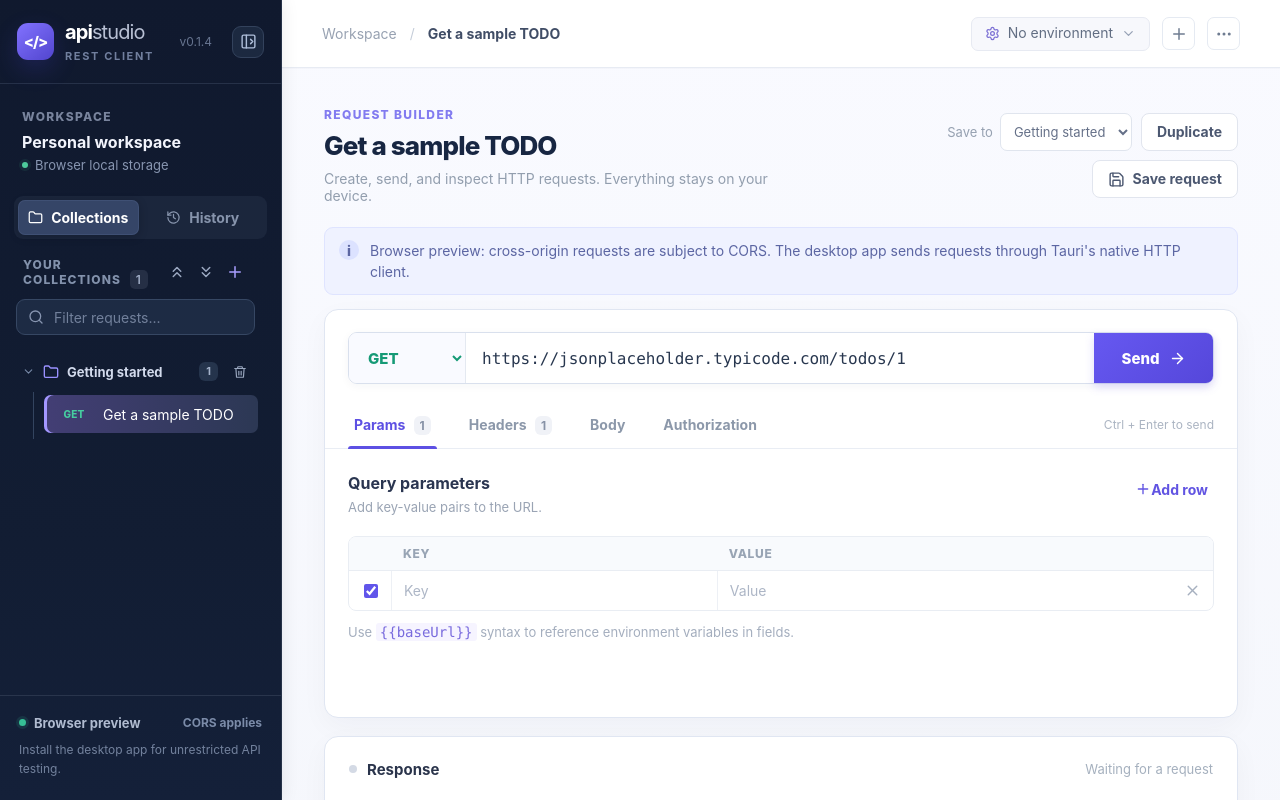
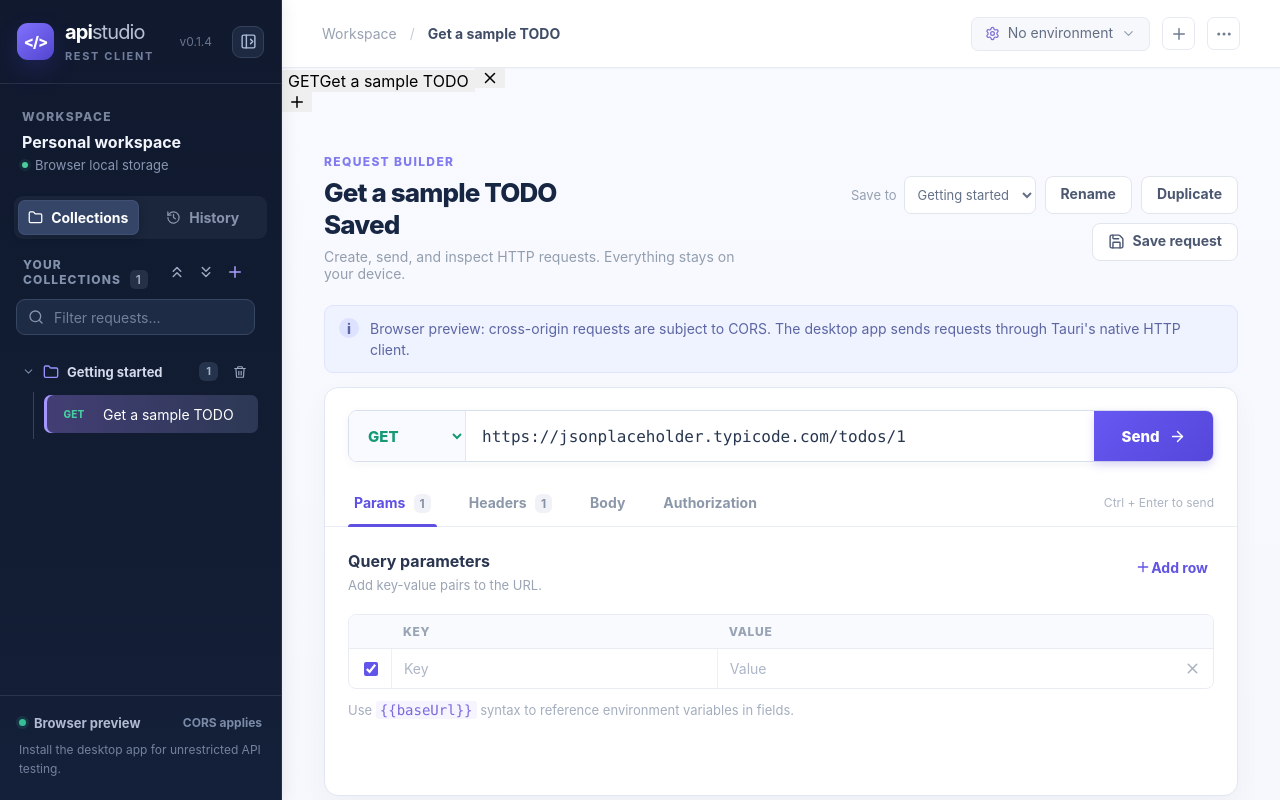
Before and after one commit to mehrdadbahrainy/api-studio, an Angular app: page / in a window 1280 px wide. Shown: the top 800 px of the page. Built offline with nearby package versions, Linux system fonts and the light colour scheme.

Commit message:
ui(tabs): accessible request tab bar, rename, unsaved badge and safe-close dialog

```diff
--- a/src/app/app.component.html
+++ b/src/app/app.component.html
@@ -82,10 +82,31 @@
       </div>
     </header>
 
+
+    <nav class="open-request-tabs" role="tablist" aria-label="Open requests">
+      @for(tab of requestTabs;track tab.key){
+        <div class="open-request-tab" [class.active]="tab.key===activeTabKey">
+          <button type="button" class="open-tab-select" role="tab" [attr.aria-selected]="tab.key===activeTabKey"
+            [attr.aria-label]="'Open '+tab.draft.name" (click)="switchRequestTab(tab.key)"
+            [title]="tab.draft.name">
+            <span class="tab-method" [ngClass]="methodStyle(tab.draft.method)">{{tab.draft.method}}</span>
+            <span class="tab-name">{{tab.draft.name || 'Untitled request'}}</span>
+            @if(isTabDirty(tab)){<span class="unsaved-dot" title="Unsaved changes" aria-label="Unsaved changes"></span>}
+          </button>
+          <button type="button" class="close-request-tab" [attr.aria-label]="'Close tab '+tab.draft.name"
+            title="Close tab (Ctrl+W)" (click)="requestCloseTab(tab.key)">
+            <svg class="ui-icon" viewBox="0 0 24 24" aria-hidden="true"><use href="assets/lucide.svg#x"></use></svg>
+          </button>
+        </div>
+      }
+      <button type="button" class="new-request-tab" (click)="newRequest()" title="Open new request tab" aria-label="Open new request tab">
+        <svg class="ui-icon" viewBox="0 0 24 24" aria-hidden="true"><use href="assets/lucide.svg#plus"></use></svg>
+      </button>
+    </nav>
     <div class="page-content">
       <div class="headline">
-        <div><p class="kicker">REQUEST BUILDER</p><h1><input class="request-name-input" [(ngModel)]="draft.name" maxlength="160" aria-label="Request name" placeholder="Untitled request"></h1><p class="subline">Create, send, and inspect HTTP requests. Everything stays on your device.</p></div>
-        <div class="headline-actions"><label class="collection-selector"><span>Save to</span><select [(ngModel)]="activeCollectionId" aria-label="Destination collection">@for(collection of workspace.collections;track collection.id){<option [ngValue]="collection.id">{{collection.name}}</option>}</select></label><button type="button" class="button outline" (click)="duplicateRequest()">Duplicate</button><button type="button" class="button outline" (click)="saveRequest()" title="Save request (Ctrl+S)"><svg class="ui-icon" viewBox="0 0 24 24"><use href="assets/lucide.svg#save"></use></svg> Save request</button></div>
+        <div><p class="kicker">REQUEST BUILDER</p><h1><input class="request-name-input" [(ngModel)]="draft.name" maxlength="160" aria-label="Request name" placeholder="Untitled request"><span class="draft-indicator" [class.is-dirty]="activeRequestTab && isTabDirty(activeRequestTab)">{{activeRequestTab && isTabDirty(activeRequestTab)?'Unsaved changes':'Saved'}}</span></h1><p class="subline">Create, send, and inspect HTTP requests. Everything stays on your device.</p></div>
+        <div class="headline-actions"><label class="collection-selector"><span>Save to</span><select [ngModel]="activeCollectionId" (ngModelChange)="onCollectionSelection($event)" aria-label="Destination collection">@for(collection of workspace.collections;track collection.id){<option [ngValue]="collection.id">{{collection.name}}</option>}</select></label><button type="button" class="button outline" (click)="renameCurrentRequest()">Rename</button><button type="button" class="button outline" (click)="duplicateRequest()">Duplicate</button><button type="button" class="button outline" (click)="saveRequest()" title="Save request (Ctrl+S)"><svg class="ui-icon" viewBox="0 0 24 24"><use href="assets/lucide.svg#save"></use></svg> Save request</button></div>
       </div>
 
       @if (warning) {<div class="alert warning"><span>!</span>{{warning}}<button type="button" (click)="warning=''" aria-label="Dismiss warning"><svg class="ui-icon" viewBox="0 0 24 24" aria-hidden="true"><use href="assets/lucide.svg#x"></use></svg></button></div>}
@@ -163,6 +184,21 @@
     </div>
   </main>
 </div>
+
+@if(pendingCloseTabKey){
+  <div class="modal-backdrop" (click)="resolveCloseTab('cancel')">
+    <section class="modal close-tab-dialog" role="dialog" aria-modal="true" aria-labelledby="close-tab-heading" (click)="$event.stopPropagation()">
+      <header class="modal-heading">
+        <div><p class="kicker">UNSAVED CHANGES</p><h2 id="close-tab-heading">Close this request?</h2><p>The request has changes that have not been saved to a Collection.</p></div>
+      </header>
+      <div class="modal-body close-tab-actions">
+        <button type="button" class="button outline" (click)="resolveCloseTab('cancel')">Keep editing</button>
+        <button type="button" class="button outline close-discard" (click)="resolveCloseTab('discard')">Discard changes</button>
+        <button type="button" class="button primary" (click)="resolveCloseTab('save')">Save and close</button>
+      </div>
+    </section>
+  </div>
+}
 @if(showEnvironments){
   <div class="modal-backdrop" (click)="showEnvironments=false">
     <section class="modal" role="dialog" aria-modal="true" aria-labelledby="env-heading" (click)="$event.stopPropagation()">
```
